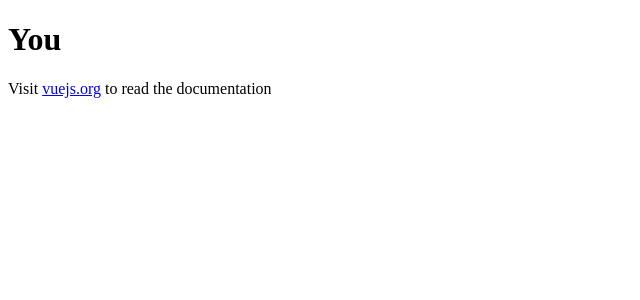
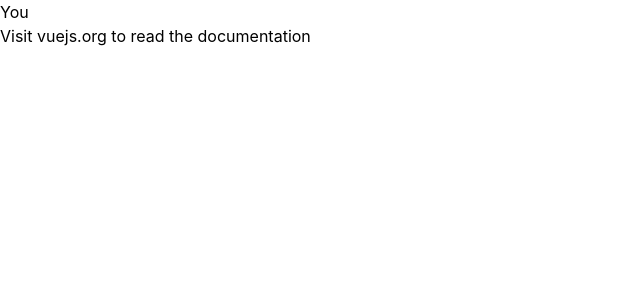
Before and after one commit to DLaVegaA/SISPOD_TT, a Vue app in the folder fronted/: page / in a window 1280 px wide. Shown: the top 300 px of the page, without its empty margins (0-640 px from the left). Built offline with nearby package versions, Linux system fonts and the light colour scheme.

Commit message:
Agregaacion de tailwind css

```diff
--- a/fronted/index.html
+++ b/fronted/index.html
@@ -4,6 +4,7 @@
     <meta charset="UTF-8" />
     <link rel="icon" href="/favicon.ico" />
     <meta name="viewport" content="width=device-width, initial-scale=1.0" />
+    <link rel="stylesheet" href="/src/app/styles/style.css" />
     <title>Vite App</title>
   </head>
   <body>
--- a/fronted/package.json
+++ b/fronted/package.json
@@ -15,7 +15,9 @@
     "format": "prettier --write --experimental-cli src/"
   },
   "dependencies": {
+    "@tailwindcss/vite": "^4.2.0",
     "lucide-vue-next": "^0.564.0",
+    "tailwindcss": "^4.2.0",
     "vue": "^3.5.27",
     "vue-router": "^5.0.1"
   },
--- /dev/null
+++ b/fronted/src/app/styles/style.css
@@ -0,0 +1 @@
+@import 'tailwindcss';
--- a/fronted/vite.config.ts
+++ b/fronted/vite.config.ts
@@ -1,18 +1,16 @@
 import { fileURLToPath, URL } from 'node:url'
 
 import { defineConfig } from 'vite'
+import tailwindcss from '@tailwindcss/vite'
 import vue from '@vitejs/plugin-vue'
 import vueDevTools from 'vite-plugin-vue-devtools'
 
 // https://vite.dev/config/
 export default defineConfig({
-  plugins: [
-    vue(),
-    vueDevTools(),
-  ],
+  plugins: [vue(), vueDevTools(), tailwindcss()],
   resolve: {
     alias: {
-      '@': fileURLToPath(new URL('./src', import.meta.url))
+      '@': fileURLToPath(new URL('./src', import.meta.url)),
     },
   },
 })
```
Also changed, not shown: 1 other file (tests, documents, lock files or other folders).
